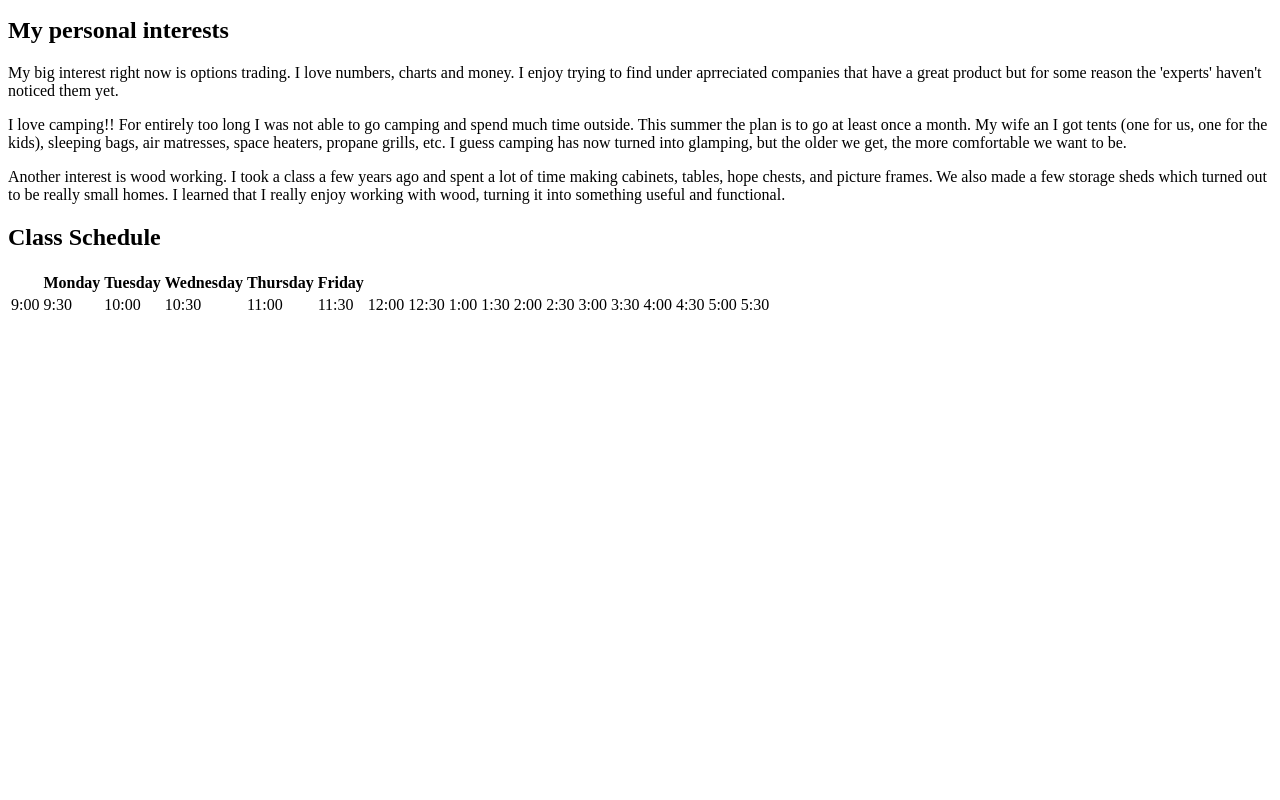
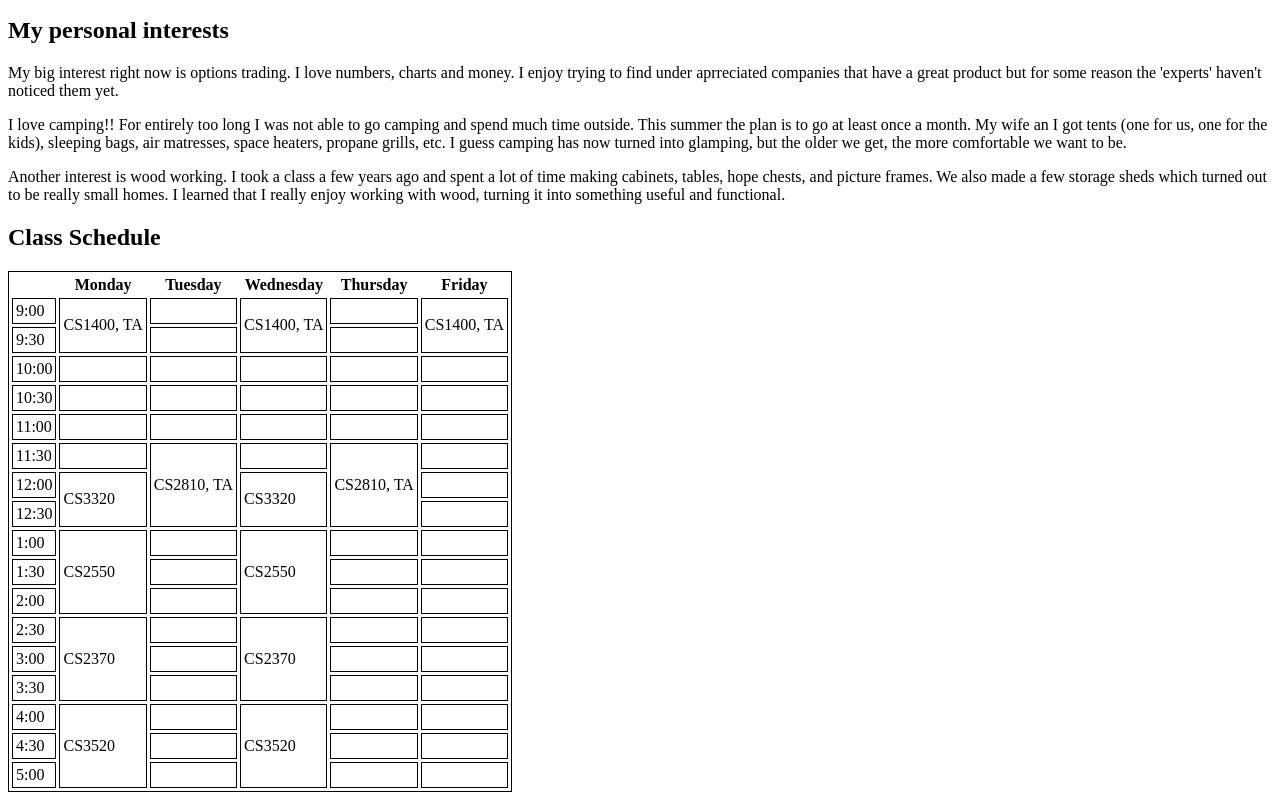
Before and after one commit to walter-smith/my_site, a plain HTML site: page index.html in a window 1280 px wide. Shown: the part 673-1473 px from the top of the page. Before the commit the page ends 998 px from the top, so only its background shows below. Drawn offline with Linux system fonts and the light colour scheme.

Commit message:
Completed the basic HTML - time to start styling

```diff
--- a/css/styles.css
+++ b/css/styles.css
@@ -2,3 +2,13 @@
     width: 100px;
     height: 100px;
 }
+
+table {
+    border: 1px solid black;
+    border-spacing: 3px;
+}
+
+td {
+    padding: 3px;
+    border: 1px solid black;
+}
--- a/index.html
+++ b/index.html
@@ -1,9 +1,11 @@
 <!DOCTYPE html>
 <html lang="en">
+
 <head>
     <title>About Walter Smith</title>
     <link rel="stylesheet" href="./css/styles.css">
 </head>
+
 <body>
     <h1>Walter Smith</h1>
     <img id="self_portrait" src="./images/walter_smith.jpg" alt="Walter Smith">
@@ -57,24 +59,120 @@
         </tr>
         <tr>
             <td>9:00</td>
+            <td rowspan="2">CS1400, TA</td>
+            <td></td>
+            <td rowspan="2">CS1400, TA</td>
+            <td></td>
+            <td rowspan="2">CS1400, TA</td>
+        </tr>
+        <tr>
             <td>9:30</td>
+            <td></td>
+            <td></td>
+        </tr>
+        <tr>
             <td>10:00</td>
+            <td></td>
+            <td></td>
+            <td></td>
+            <td></td>
+            <td></td>
+        </tr>
+        <tr>
             <td>10:30</td>
+            <td></td>
+            <td></td>
+            <td></td>
+            <td></td>
+            <td></td>
+        </tr>
+        <tr>
             <td>11:00</td>
+            <td></td>
+            <td></td>
+            <td></td>
+            <td></td>
+            <td></td>
+        </tr>
+        <tr>
             <td>11:30</td>
+            <td></td>
+            <td rowspan="3">CS2810, TA</td>
+            <td></td>
+            <td rowspan="3">CS2810, TA</td>
+            <td></td>
+        </tr>
+        <tr>
             <td>12:00</td>
+            <td rowspan="2">CS3320</td>
+            <td rowspan="2">CS3320</td>
+            <td></td>
+        </tr>
+        <tr>
             <td>12:30</td>
+            <td></td>
+        </tr>
+        <tr>
             <td>1:00</td>
+            <td rowspan="3">CS2550</td>
+            <td></td>
+            <td rowspan="3">CS2550</td>
+            <td></td>
+            <td></td>
+        </tr>
+        <tr>
             <td>1:30</td>
+            <td></td>
+            <td></td>
+            <td></td>
+        </tr>
+        <tr>
             <td>2:00</td>
+            <td></td>
+            <td></td>
+            <td></td>
+        </tr>
+        <tr>
             <td>2:30</td>
+            <td rowspan="3">CS2370</td>
+            <td></td>
+            <td rowspan="3">CS2370</td>
+            <td></td>
+            <td></td>
+        </tr>
+        <tr>
             <td>3:00</td>
+            <td></td>
+            <td></td>
+            <td></td>
+        </tr>
+        <tr>
             <td>3:30</td>
+            <td></td>
+            <td></td>
+            <td></td>
+        </tr>
+        <tr>
             <td>4:00</td>
+            <td rowspan="3">CS3520</td>
+            <td></td>
+            <td rowspan="3">CS3520</td>
+            <td></td>
+            <td></td>
+        </tr>
+        <tr>
             <td>4:30</td>
+            <td></td>
+            <td></td>
+            <td></td>
+        </tr>
+        <tr>
             <td>5:00</td>
-               <td>5:30</td>
+            <td></td>
+            <td></td>
+            <td></td>
         </tr>
     </table>
 </body>
+
 </html>
```
Lines whose indentation alone changed are shown as unchanged.
